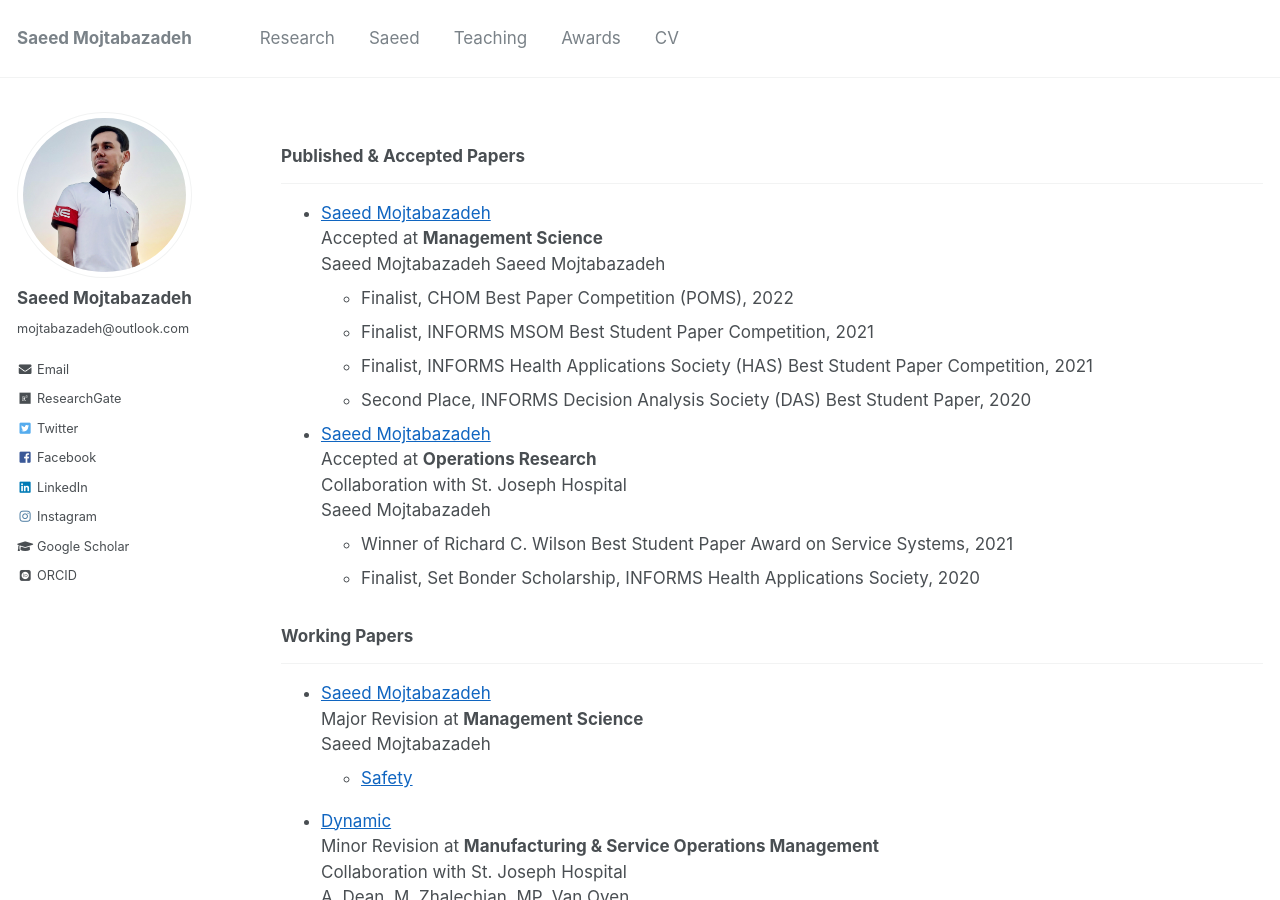
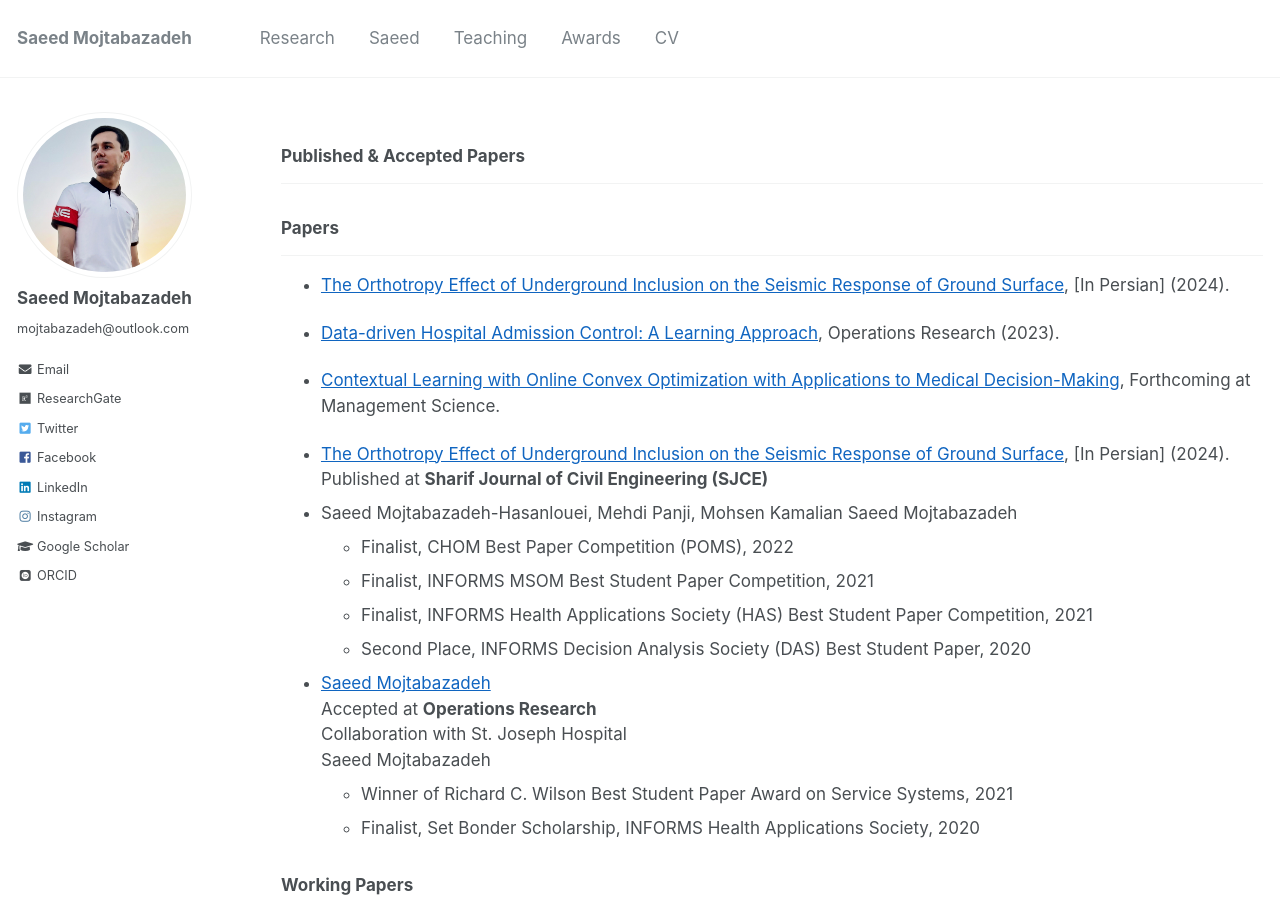
Before and after one commit to mojtabazadeh/mojtabazadeh.github.io, a Jekyll site: the page built from _pages/research.md, in a window 1280 px wide and 900 px high. Built offline with Jekyll 4.4.1, drawn with Linux system fonts in a browser that asks for light colours; some web fonts are replaced.

Commit message:
Update research.md

```diff
--- a/_pages/research.md
+++ b/_pages/research.md
@@ -7,9 +7,24 @@ author_profile: true
 
 ### Published & Accepted Papers
 ___
-* [Saeed Mojtabazadeh ](https://papers.ssrn.com/sol3/papers.cf316)
-Accepted at **Management Science**
-Saeed Mojtabazadeh
+### Papers
+___
+* [The Orthotropy Effect of Underground Inclusion on the Seismic Response of Ground Surface](https://drive.google.com/file/d/1gZ8aF2_FtYW0XBLlXkPnH97Sx1cUNRxv/view?usp=drive_link), [In Persian] (2024).
+
+* [Data-driven Hospital Admission Control: A Learning Approach](https://papers.ssrn.com/sol3/papers.cfm?abstract_id=3653433), Operations Research (2023).
+
+* [Contextual Learning with Online Convex Optimization with Applications to Medical Decision-Making](https://papers.ssrn.com/sol3/papers.cfm?abstract_id=3501316), Forthcoming at Management Science.
+
+
+
+
+
+
+
+
+* [The Orthotropy Effect of Underground Inclusion on the Seismic Response of Ground Surface](https://drive.google.com/file/d/1gZ8aF2_FtYW0XBLlXkPnH97Sx1cUNRxv/view?usp=drive_link), [In Persian] (2024).
+Published at **Sharif Journal of Civil Engineering (SJCE)**
+* <span style="color:#black">Saeed Mojtabazadeh-Hasanlouei, Mehdi Panji, Mohsen Kamalian</span>
 Saeed Mojtabazadeh
   * <span style="color:#black">Finalist, CHOM Best Paper Competition (POMS), 2022 </span>
   * <span style="color:#black">Finalist, INFORMS MSOM Best Student Paper Competition, 2021 </span>
```
